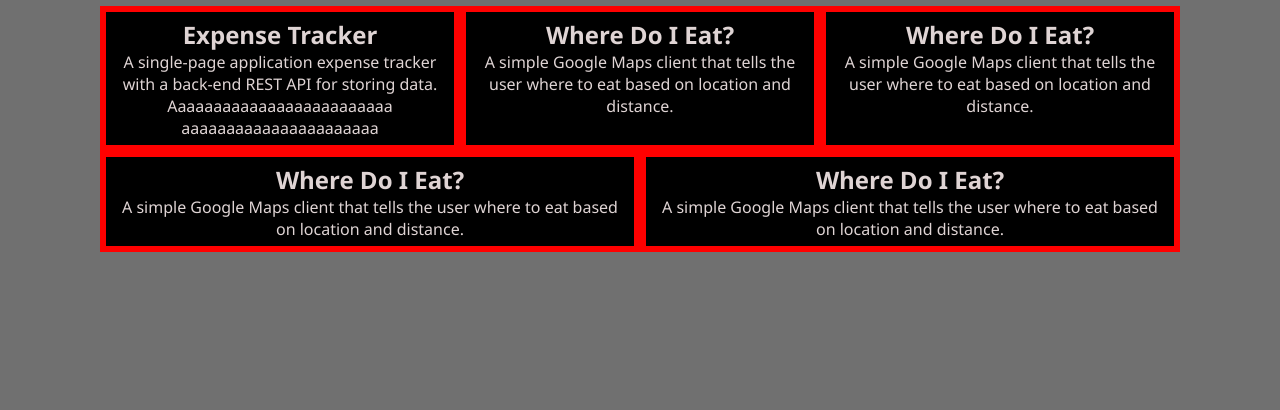
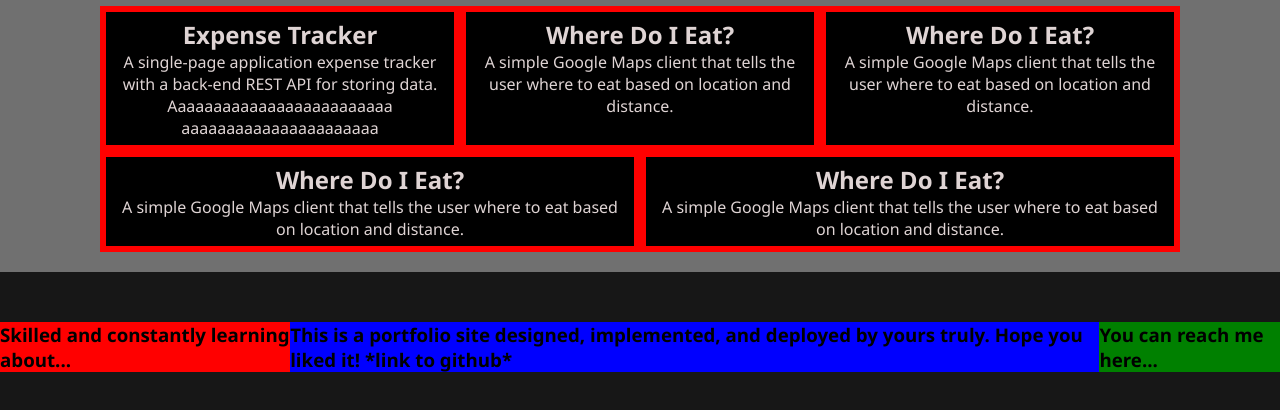
Before and after one commit to sloonzz/sloonzz.github.io, a website with bundled scripts: page public/index.html in a window 1280 px wide. Shown: the part 484-894 px from the top of the page. Before the commit the page ends 800 px from the top, so only its background shows below. Built offline with nearby package versions, Linux system fonts and the light colour scheme.

Commit message:
Added footer and footer containers.

```diff
--- a/public/index.html
+++ b/public/index.html
@@ -68,6 +68,22 @@
         <div class="section-content" id="section-content"></div>
       </div>
     </section>
+
+    <footer>
+      <div class="footer-container">
+        <div class="footer-skills">
+          <h3>Skilled and constantly learning about...</h3>
+        </div>
+        <div class="footer-description">
+          <h3>
+            This is a portfolio site designed, implemented, and deployed by
+            yours truly. Hope you liked it! *link to github*
+          </h3>
+        </div>
+        <div class="footer-contacts"><h3>You can reach me here...</h3></div>
+      </div>
+    </footer>
+
     <script type="module" src="js/index.js"></script>
   </body>
 </html>
--- a/resources/scss/main.scss
+++ b/resources/scss/main.scss
@@ -95,6 +95,30 @@ header::after {
   z-index: -1;
 }
 
+footer {
+  background-color: darken($color: $dark-grey, $amount: 35);
+  margin-top: 20px;
+  height: 150px;
+  display: flex;
+  justify-content: center;
+  .footer-container {
+    width: 100%;
+    display: flex;
+    justify-content: space-evenly;
+    align-items: center;
+    .footer-skills {
+      background-color: red;
+    }
+    .footer-description {
+      background-color: blue;
+    }
+    .footer-contacts {
+      background-color: green;
+    }
+  }
+}
+
+// Phones
 @media only screen and (max-width: $first-query) {
   header {
     justify-content: center;
@@ -145,13 +169,14 @@ header::after {
     text-align: center;
   }
 
-  .section-content {
-    ul {
-      // flex-direction: column;
+  footer {
+    .footer-container {
+      flex-direction: column;
     }
   }
 }
 
+// Tablets
 @media only screen and (max-width: $second-query) {
   .section-content {
     ul {
@@ -164,6 +189,7 @@ header::after {
   }
 }
 
+// Desktops
 @media only screen and (min-width: $first-query) {
   .header-container {
     left: 180px;
```
Also changed, not shown: public/css/main.css.
